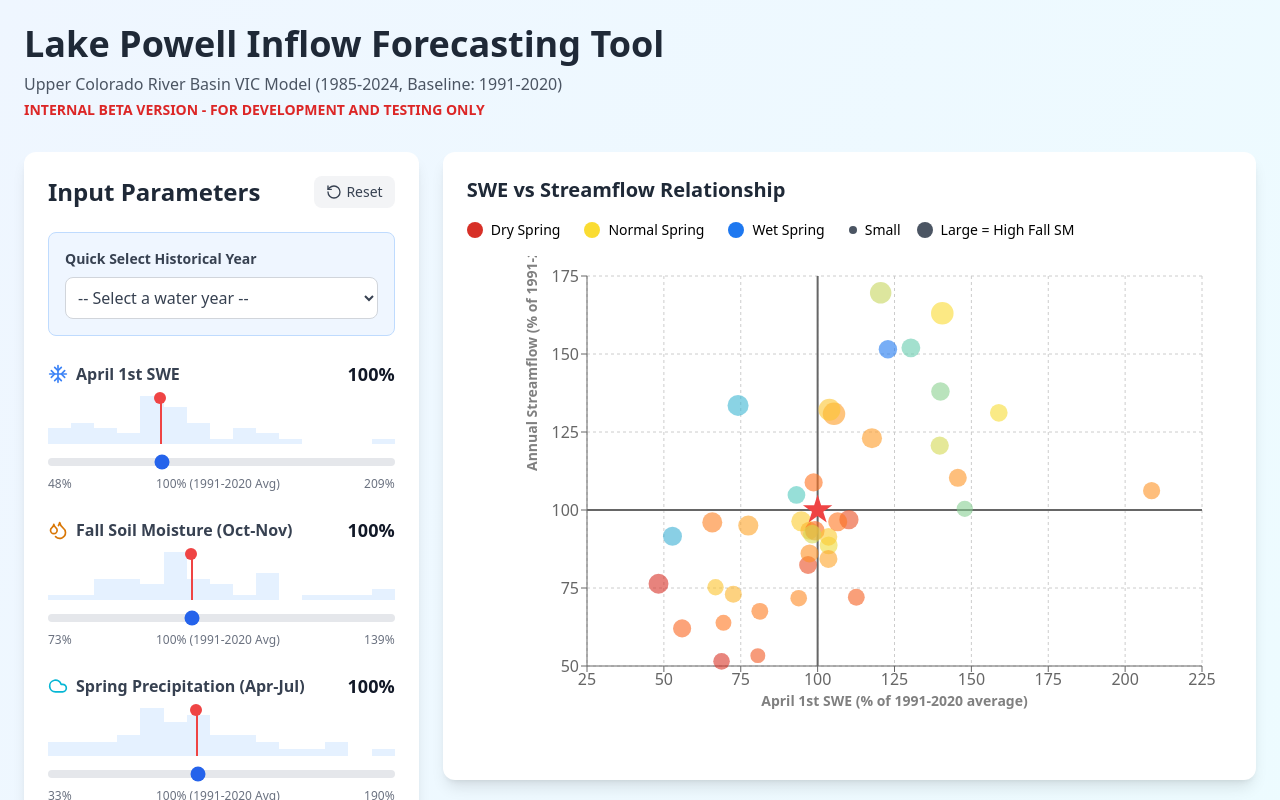
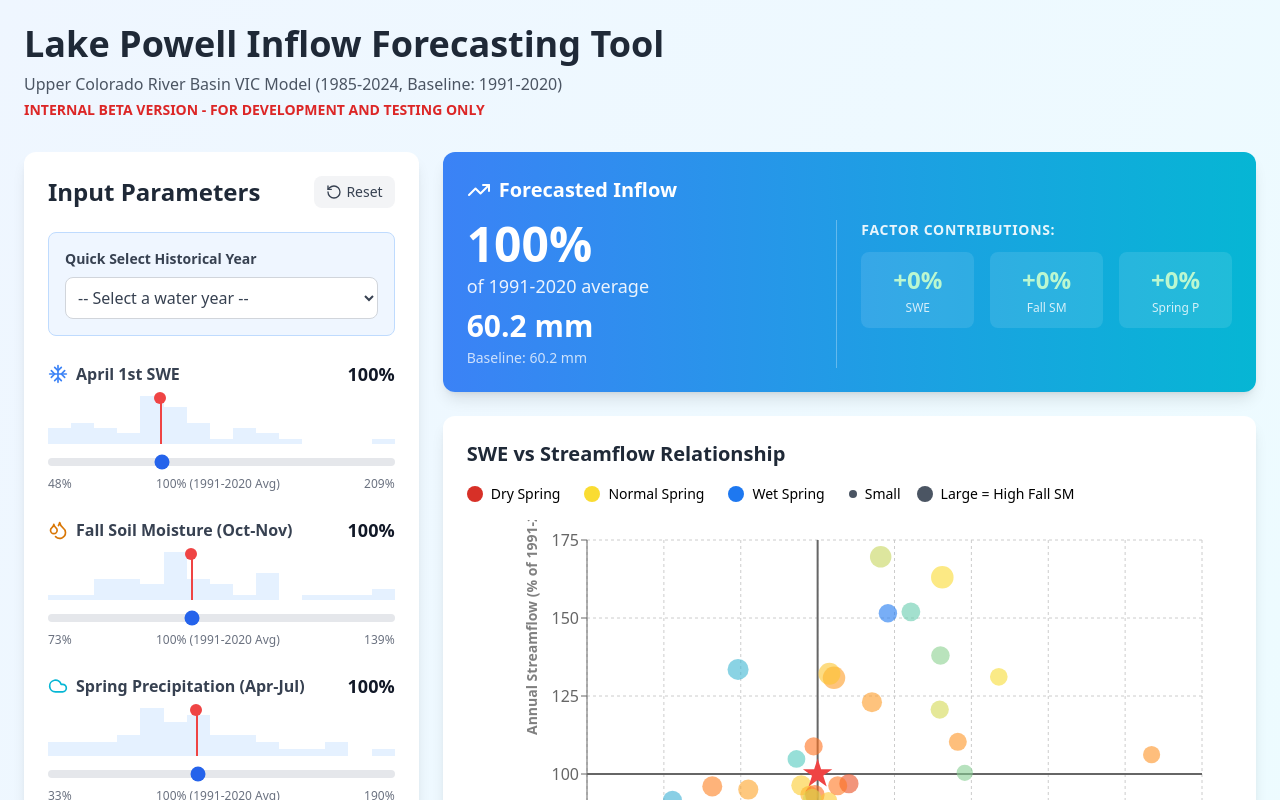
Before and after one commit to ZCWang95/ucrb_hydrology, a React (Vite) app: page / in a window 1280 px wide. Shown: the top 800 px of the page. Built offline with nearby package versions, Linux system fonts and the light colour scheme; the HTML template or start-up script is replaced by a standard one.

Commit message:
Update layout to three-panel structure (Left: Controls, Right: Forecast & Plot)

```diff
--- a/src/App.tsx
+++ b/src/App.tsx
@@ -351,8 +351,9 @@
           </p>
         </header>
 
-        <div className="grid grid-cols-1 lg:grid-cols-3 gap-6">
-          <div className="lg:col-span-1 bg-white rounded-xl shadow-lg p-6">
+        <div className="grid grid-cols-1 lg:grid-cols-3 gap-6 items-start">
+          {/* Left Panel: Input Parameters */}
+          <div className="lg:col-span-1 bg-white rounded-xl shadow-lg p-6 h-full">
             <div className="flex items-center justify-between mb-6">
               <h2 className="text-2xl font-bold text-gray-800">Input Parameters</h2>
               <button
@@ -425,58 +426,61 @@
               icon={Cloud}
               color="text-cyan-500"
             />
+          </div>
 
-            <div className="mt-8 p-6 bg-gradient-to-r from-blue-500 to-cyan-500 rounded-xl text-white">
-              <div className="flex items-center gap-2 mb-3">
+          {/* Right Column: Forecast (Top) and Scatter Plot (Bottom) */}
+          <div className="lg:col-span-2 flex flex-col gap-6 h-full">
+            {/* Forecast Panel (Top) */}
+            <div className="p-6 bg-gradient-to-r from-blue-500 to-cyan-500 rounded-xl text-white shadow-lg">
+              <div className="flex items-center gap-2 mb-4">
                 <TrendingUp className="w-6 h-6" />
-                <h3 className="text-lg font-semibold">Forecasted Inflow</h3>
+                <h3 className="text-xl font-bold">Forecasted Inflow</h3>
               </div>
 
-              <div className="grid grid-cols-2 gap-4 mb-4">
-                <div className="col-span-2 text-center pb-4 border-b border-white/30">
-                  <div className="text-4xl font-bold mb-1">
+              <div className="grid grid-cols-1 md:grid-cols-2 gap-6">
+                <div className="text-center md:text-left md:border-r md:border-white/30 pr-6">
+                  <div className="text-5xl font-bold mb-1">
                     {Math.round(forecastedFlowPct)}%
                   </div>
-                  <div className="text-sm opacity-90">
+                  <div className="text-lg opacity-90 mb-2">
                     of 1991-2020 average
                   </div>
-                  <div className="text-2xl font-semibold mt-2">
+                  <div className="text-3xl font-semibold">
                     {forecastedFlowMM.toFixed(1)} mm
                   </div>
-                  <div className="text-xs opacity-75">
+                  <div className="text-sm opacity-75 mt-1">
                     Baseline: {means.streamflow.toFixed(1)} mm
                   </div>
                 </div>
 
-                <div className="col-span-2">
-                  <div className="text-xs font-semibold mb-2 opacity-90">Factor Contributions:</div>
-                  <div className="grid grid-cols-3 gap-2">
-                    <div className="text-center">
-                      <div className={`text-lg font-bold ${sweContribution >= 0 ? 'text-green-200' : 'text-red-200'}`}>
+                <div>
+                  <div className="text-sm font-semibold mb-3 opacity-90 uppercase tracking-wider">Factor Contributions:</div>
+                  <div className="grid grid-cols-3 gap-4">
+                    <div className="text-center bg-white/10 rounded-lg p-3">
+                      <div className={`text-2xl font-bold ${sweContribution >= 0 ? 'text-green-200' : 'text-red-200'}`}>
                         {sweContribution >= 0 ? '+' : ''}{sweContribution.toFixed(0)}%
                       </div>
-                      <div className="text-xs opacity-75">SWE</div>
+                      <div className="text-xs font-medium opacity-80 mt-1">SWE</div>
                     </div>
-                    <div className="text-center">
-                      <div className={`text-lg font-bold ${fallContribution >= 0 ? 'text-green-200' : 'text-red-200'}`}>
+                    <div className="text-center bg-white/10 rounded-lg p-3">
+                      <div className={`text-2xl font-bold ${fallContribution >= 0 ? 'text-green-200' : 'text-red-200'}`}>
                         {fallContribution >= 0 ? '+' : ''}{fallContribution.toFixed(0)}%
                       </div>
-                      <div className="text-xs opacity-75">Fall SM</div>
+                      <div className="text-xs font-medium opacity-80 mt-1">Fall SM</div>
                     </div>
-                    <div className="text-center">
-                      <div className={`text-lg font-bold ${springContribution >= 0 ? 'text-green-200' : 'text-red-200'}`}>
+                    <div className="text-center bg-white/10 rounded-lg p-3">
+                      <div className={`text-2xl font-bold ${springContribution >= 0 ? 'text-green-200' : 'text-red-200'}`}>
                         {springContribution >= 0 ? '+' : ''}{springContribution.toFixed(0)}%
                       </div>
-                      <div className="text-xs opacity-75">Spring P</div>
+                      <div className="text-xs font-medium opacity-80 mt-1">Spring P</div>
                     </div>
                   </div>
                 </div>
               </div>
             </div>
-          </div>
 
-          <div className="lg:col-span-2 space-y-6">
-            <div className="bg-white rounded-xl shadow-lg p-6">
+            {/* Scatter Plot Panel (Bottom) */}
+            <div className="bg-white rounded-xl shadow-lg p-6 flex-grow">
               <h2 className="text-xl font-bold text-gray-800 mb-4">
                 SWE vs Streamflow Relationship
               </h2>
```
